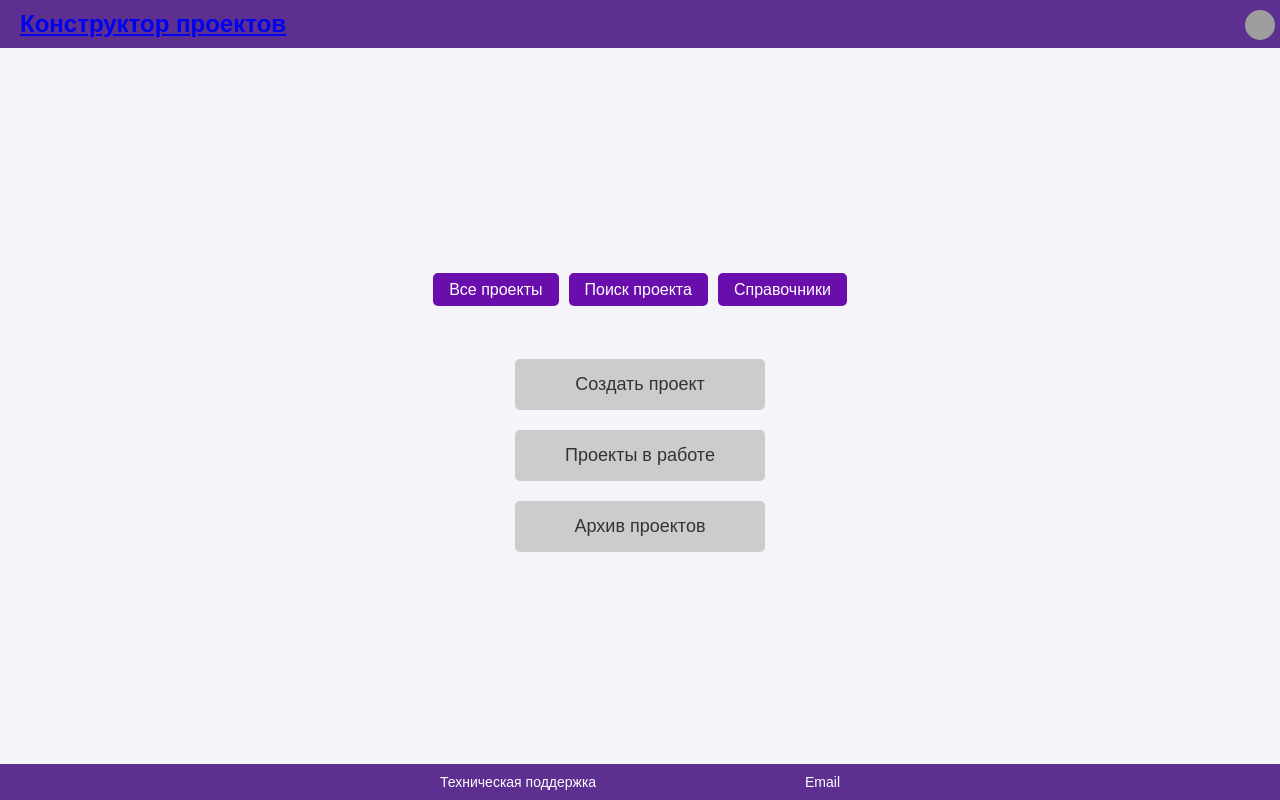
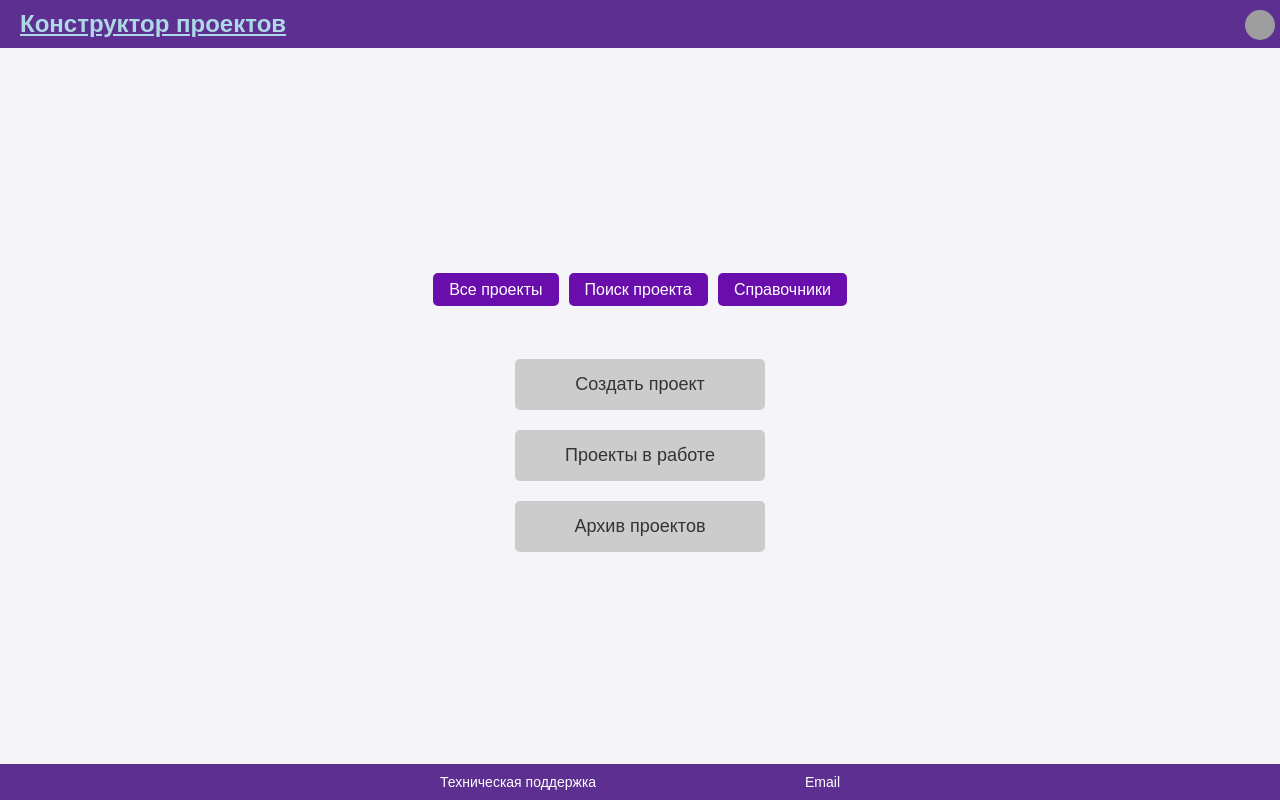
Before and after one commit to zoronikkill/ProcessManager, a React (Vite) app in the folder front-react-project/: page / in a window 1280 px wide. Built offline with nearby package versions, Linux system fonts and the light colour scheme; grey boxes are pictures that could not be loaded.

Commit message:
colour for name

```diff
--- a/front-react-project/src/components/Header/Header.css
+++ b/front-react-project/src/components/Header/Header.css
@@ -13,6 +13,7 @@ header {
     margin-left: 20px;
     font-weight: bold;
     text-align: center;
+    color: lightblue;
 }
 
 .profile-icon img {
```
